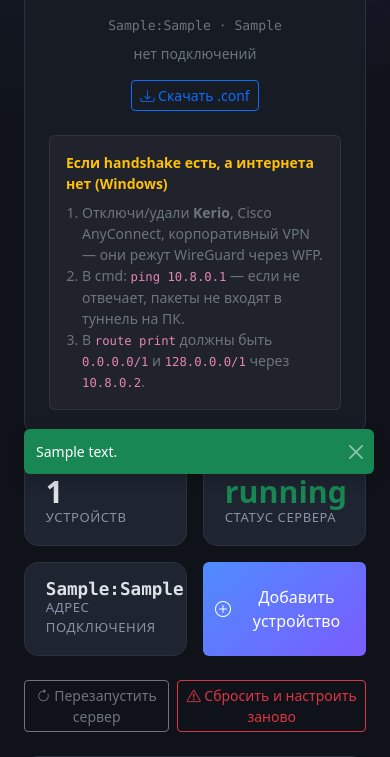
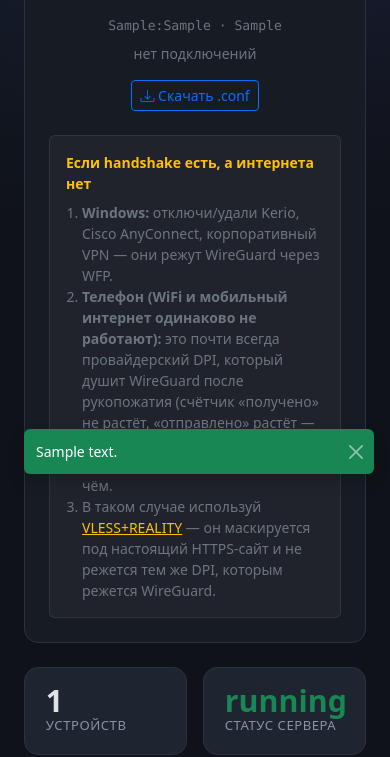
Before and after one commit to ink1rk/mtproxy-panel, a FastAPI app: template templates/wireguard.html in a window 390 px wide. Shown: the part 354-1111 px from the top of the page. Run offline with FastAPI, Linux system fonts and the light colour scheme; the template is opened without the code that fills it: most values are stand-ins (such as "Sample title", 1, 10 or a date in 2020).

Commit message:
feat: big VLESS QR + point to it when WG is DPI-throttled
User reports WireGuard handshake succeeds (both wifi and mobile data)
but almost no data gets through afterwards — received counter frozen,
sent counter grows (server keepalives into the void). Identical
pattern seen earlier on Windows/Kerio and now on two independent phone
networks strongly suggests ISP/DPI throttling of the WireGuard
protocol signature, not a config bug (server-side WG verified working
from an external test client).

- vless_page now calls ensure_ready() and exposes primary_client, with
  a big QR block (mirrors the WireGuard page) plus app recommendations
  (v2rayNG/Streisand/FoXray/Shadowrocket) — no manual VLESS setup.
- WireGuard page's troubleshooting note now explains the DPI symptom
  and links to /vless as the working alternative.

Verified live: xray-core client container against the panel's VLESS+
REALITY server reaches api.ipify.org and cloudflare.com through the
tunnel (exit IP = server, real HTTP responses).

Co-authored-by: ink1rk <ink1rk@users.noreply.github.com>

```diff
--- a/templates/wireguard.html
+++ b/templates/wireguard.html
@@ -66,11 +66,16 @@
                 </a>
                 <div class="text-start small text-secondary mt-4 p-3 rounded"
                      style="background:rgba(255,255,255,.04);border:1px solid rgba(255,255,255,.08);">
-                    <strong class="text-warning">Если handshake есть, а интернета нет (Windows)</strong>
+                    <strong class="text-warning">Если handshake есть, а интернета нет</strong>
                     <ol class="mb-0 mt-2 ps-3">
-                        <li>Отключи/удали <strong>Kerio</strong>, Cisco AnyConnect, корпоративный VPN — они режут WireGuard через WFP.</li>
-                        <li>В cmd: <code>ping 10.8.0.1</code> — если не отвечает, пакеты не входят в туннель на ПК.</li>
-                        <li>В <code>route print</code> должны быть <code>0.0.0.0/1</code> и <code>128.0.0.0/1</code> через <code>10.8.0.2</code>.</li>
+                        <li><strong>Windows:</strong> отключи/удали Kerio, Cisco AnyConnect, корпоративный VPN — они режут WireGuard через WFP.</li>
+                        <li><strong>Телефон (WiFi и мобильный интернет одинаково не работают):</strong>
+                            это почти всегда провайдерский DPI, который душит WireGuard после
+                            рукопожатия (счётчик «получено» не растёт, «отправлено» растёт —
+                            только сервер шлёт keepalive впустую). Порт/конфиг тут ни при чём.</li>
+                        <li>В таком случае используй <a href="/vless" class="link-warning">VLESS+REALITY</a> —
+                            он маскируется под настоящий HTTPS-сайт и не режется тем же DPI,
+                            которым режется WireGuard.</li>
                     </ol>
                 </div>
             </div>
--- a/vpn_routes.py
+++ b/vpn_routes.py
@@ -239,6 +239,7 @@ async def vless_page(request: Request) -> HTMLResponse:
     server_config = None
     clients = []
     status = "missing"
+    primary_client = None
 
     service, init_error = _try_get_xray_service()
     if init_error is not None:
@@ -246,7 +247,7 @@ async def vless_page(request: Request) -> HTMLResponse:
     else:
         assert service is not None
         try:
-            service.ensure_ready()
+            primary_client = service.ensure_ready()
         except VpnServiceError as exc:
             logger.error("Xray ensure_ready: %s", exc)
             error_message = str(exc)
@@ -254,6 +255,8 @@ async def vless_page(request: Request) -> HTMLResponse:
         if server_config is not None:
             clients = service.list_clients()
             status = service.get_status()
+            if primary_client is None and clients:
+                primary_client = clients[0]
 
     return templates.TemplateResponse(
         request=request,
@@ -261,6 +264,7 @@ async def vless_page(request: Request) -> HTMLResponse:
         context={
             "server_config": server_config,
             "clients": clients,
+            "primary_client": primary_client,
             "status": status,
             "error_message": error_message,
             "info_message": info_message,
```
Also changed, not shown: templates/vless.html (+36 -1 lines).
